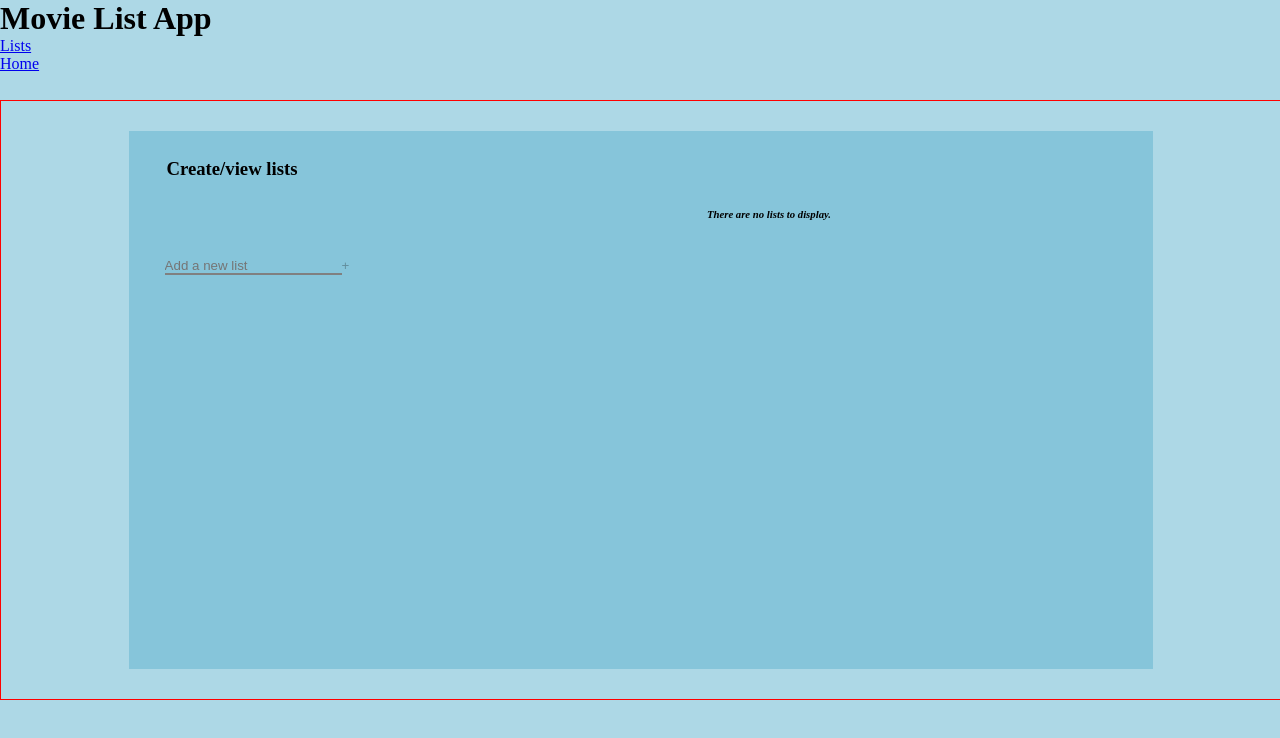
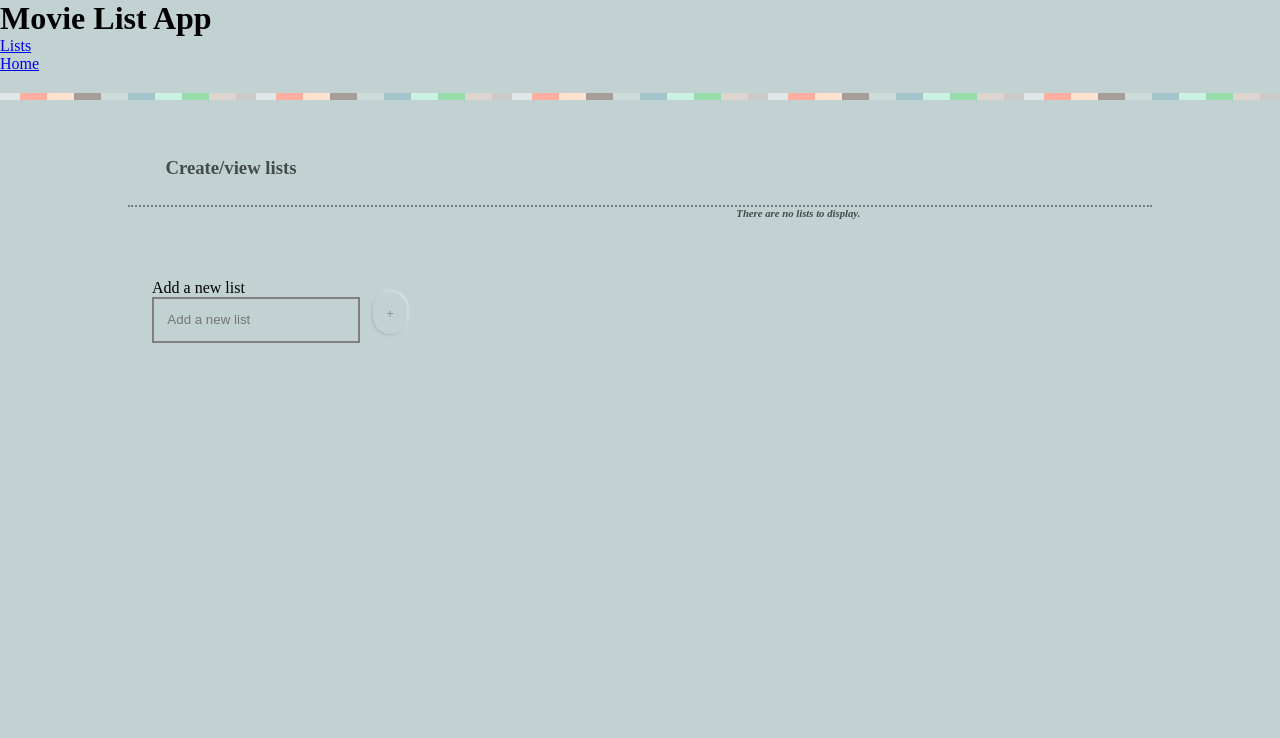
Before and after one commit to sstampher/Movies-List, an Angular app: page /lists in a window 1280 px wide. Shown: the top 738 px of the page. Built offline with nearby package versions, Linux system fonts and the light colour scheme.

Commit message:
styled form errors, added labels, added varuables

```diff
--- a/src/app/app.component.scss
+++ b/src/app/app.component.scss
@@ -1,3 +1,5 @@
+@import '../variables.scss';
+
 .container {
     height: 100vh;
    // width: 100vw;
@@ -10,6 +12,8 @@
     grid-template-rows: 1fr 6fr 1fr;
     header {
         grid-area: header;
+        border-bottom: 7px solid $main-text;
+        @include border-gradient;
     }
 
     main {
@@ -18,7 +22,7 @@
         display: flex;
         justify-content: center;
         align-items: center;
-        border: 1px solid red;
+        overflow-y: scroll;
     }
 
     footer {
--- a/src/app/list-detail/list-detail.component.scss
+++ b/src/app/list-detail/list-detail.component.scss
@@ -1,10 +1,11 @@
+@import "../../variables.scss";
+
 :host {
   display: block;
   height: 90%;
   width: 80%;
   background-color: darken(lightblue, 10%);
   section {
-      // is section necessary?
     &.list {
       border: 1px solid green;
       height: 100%;
@@ -25,7 +26,6 @@
       }
       header {
         grid-area: header;
-          border: 1px solid green;
         display: flex;
         justify-content: left;
         align-items: center;
@@ -40,16 +40,27 @@
       }
       .add-movie {
         grid-area: add-movie;
-          border: 1px solid green;
-          // ways around flex?
         display: flex;
         justify-content: center;
         align-items: center;
+        form {
+          input {
+            &.invalid {
+              border-color: $danger;
+              color: $danger;
+            }
+          }
+        }
+        div {
+          visibility: hidden;
+          &.invalid {
+            visibility: visible;
+            color: $danger;
+          }
+        }
       }
       .view-movies {
-          //overflow
         grid-area: view-movies;
-          border: 1px solid green;
         display: flex;
         align-items: center;
         flex-direction: column;
@@ -59,7 +70,6 @@
           li {
             height: 20%;
             list-style: none;
-              border: 1px solid green;
             margin: 0.35em;
             padding: 1.2em;
             display: flex;
@@ -68,24 +78,31 @@
             &:hover {
               background-color: papayawhip;
             }
-              .actions{
+            form {
+              input {
+                &.invalid {
+                  border-color: $danger;
+                  color: $danger;
+                }
+              }
+              div {
+                visibility: hidden;
+                &.invalid {
+                  visibility: visible;
+                  color: $danger;
+                }
+              }
+            }
+            .actions {
               display: flex;
               flex-direction: row;
-                & > *{
+              & > * {
                 padding: 1em;
-                }
-              form {
-                height: 10%;
-                display: flex;
-                flex-direction: column;
-                justify-content: center;
-                align-items: center;
-              }
-            }
-
               }
             }
           }
         }
       }
     }
+  }
+}
--- a/src/app/list/list.component.html
+++ b/src/app/list/list.component.html
@@ -1,21 +1,40 @@
 <section class="lists">
-
-  <header>
+  <header class="main">
     <h3>Create/view lists</h3>
   </header>
 
   <div class="create-list">
     <form [formGroup]="newList" (ngSubmit)="onSubmit()">
       <!-- labels, placeholder caps (all caps font is good) -->
-      <input type="text" formControlName="name" placeholder="Add a new list" />
-      <!-- are p tags okay for small text?, needs hover cursor -->
-      <button type="submit"
-        [disabled]="newList.get('name').errors && (newList.get('name').errors.required || newList.get('name').errors.nameAlreadyExists)">+</button>
-      <p *ngIf="newList.get('name').errors && newList.get('name').errors.required && newList.get('name').touched">List
-        name is required.</p>
-      <p *ngIf="newList.get('name').errors && newList.get('name').errors.nameAlreadyExists">A list with this name
-        already exists.</p>
+      <label for="add-list"
+        >Add a new list {{ nameAlreadyExists }}
+        <input
+          [ngClass]="{
+            invalid:
+              newList.get('name').errors &&
+              newList.get('name').errors.nameAlreadyExists
+          }"
+          type="text"
+          id="add-list"
+          formControlName="name"
+          placeholder="Add a new list"
+      /></label>
+      <!--needs hover cursor -->
+      <button type="submit" [disabled]="newList.get('name').errors">
+        +
+      </button>
     </form>
+
+    <!-- Validation Errors -->
+    <div
+      [ngClass]="{
+        invalid:
+          newList.get('name').errors &&
+          newList.get('name').errors.nameAlreadyExists
+      }"
+    >
+      A list with this name already exists.
+    </div>
   </div>
 
   <div class="view-lists">
@@ -30,8 +49,10 @@
         <h3>{{ list.name }}</h3>
         <button class="delete" (click)="onDeleteList(list.name)">Delete</button>
         <button class="view" [routerLink]="['/list', list.name]">View</button>
-        <!-- em okay by itself? -->
-        <h6>{{watchedCounter(list.name)}} of {{movieCounter(list.name)}} movies watched.</h6>
+        <h6>
+          {{ watchedCounter(list.name) }} of
+          {{ movieCounter(list.name) }} movies watched.
+        </h6>
       </li>
     </ul>
   </div>
--- a/src/app/list/list.component.scss
+++ b/src/app/list/list.component.scss
@@ -1,14 +1,12 @@
+@import "../../variables.scss";
+
 :host {
   display: block;
   height: 90%;
   width: 80%;
-    background-color: darken(lightblue, 10%);
-    // section needed?
   section {
     &.lists {
-        // border: 1px solid green;
       height: 100%;
-        background-color: darken(lightblue, 10%);
       display: grid;
       grid-template-areas:
         "header header"
@@ -24,8 +22,10 @@
         grid-template-rows: 1fr 1fr 6fr;
       }
       header {
+        color: $dark-text;
+        &.main {
           grid-area: header;
-          // border: 1px solid green;
+          border-bottom: 2px dotted $main-text;
           display: flex;
           justify-content: left;
           align-items: center;
@@ -37,9 +37,9 @@
             margin-left: 2em;
           }
         }
+      }
       .create-list {
         grid-area: create-list;
-          // border: 1px solid green;
         display: flex;
         flex-direction: column;
         justify-content: top;
@@ -50,14 +50,25 @@
           justify-content: center;
           flex-direction: row;
         }
-          // form {
-          //   margin: 1.5em;
-          // }
+        form {
+          display: flex;
+          margin: 1.5em;
+          flex-direction: row;
+          input.invalid {
+            border-color: $danger;
+            color: $danger;
+          }
+        }
+        div {
+          visibility: hidden;
+          &.invalid {
+            visibility: visible;
+            color: $danger;
+          }
+        }
       }
       .view-lists {
-          //overflow
         grid-area: view-lists;
-          // border: 1px solid green;
         display: flex;
         align-items: center;
         flex-direction: column;
@@ -66,16 +77,16 @@
           margin: 1.5em;
           li {
             list-style: none;
-              border: 1px dotted grey;
+            @include neumorphism(10px);
             margin: 0.2em;
             padding: 1.5em 3em;
             display: grid;
             grid-template-areas:
               "name button-delete button-view"
               "counter button-delete button-view";
-              grid-template-columns: 3fr .5fr .5fr;
+            grid-template-columns: 3fr 0.5fr 0.5fr;
             grid-template-rows: 2.5fr 1fr;
-              @media (max-width: 450px){
+            @media (max-width: 450px) {
               grid-template-areas:
                 "name name"
                 "counter counter"
@@ -85,24 +96,24 @@
               padding: 1em;
             }
             &:hover {
-                background-color: papayawhip;
+              background-color: darken($background, 10%);
             }
             h3 {
               grid-area: name;
-                @media(max-width: 450px){
+              @media (max-width: 450px) {
                 text-align: center;
               }
             }
-              button.delete{
+            button.delete {
               grid-area: button-delete;
             }
-              button.view{
+            button.view {
               grid-area: button-view;
             }
-              h6{
+            h6 {
               font-style: italic;
               grid-area: counter;
-                @media(max-width: 450px){
+              @media (max-width: 450px) {
                 text-align: center;
               }
             }
--- a/src/app/list/list.component.ts
+++ b/src/app/list/list.component.ts
@@ -14,6 +14,7 @@ import {
   styleUrls: ["./list.component.scss"]
 })
 export class ListComponent implements OnInit {
+
   lists = [];
   newList = this.formBuilder.group({
     name: new FormControl("", [Validators.required, this.uniqueNameValidator()])
--- a/src/styles.scss
+++ b/src/styles.scss
@@ -1,6 +1,9 @@
 /* You can add global styles to this file, and also import other style files */
+
+@import './variables.scss';
+
 body {
-    background-color: lightblue;
+    background-color: $background;
     box-sizing: border-box;
 }
 
@@ -10,19 +13,18 @@ body {
 }
 
 button {
-    // make sure shorthand is ok
-    background: none;
+    padding: 1em;
+    margin: 1em;
     border: none;
-
+    background: $background;
+    @include neumorphism(60px);
 }
 
 input {
-    // make more concise
-    background:none;
-    border-top: none;
-    border-left: none;
-    border-right: none;
-    border-bottom: 2px solid grey;
+    background: none;
+    border: 2px solid grey;
+    border-radius: 0px;
+    padding: 1em;
     &:focus {
         outline: none;
     }
--- /dev/null
+++ b/src/variables.scss
@@ -0,0 +1,47 @@
+/*.......... Colors ..........*/
+
+$background: rgb(194, 210, 210);
+$main-text: rgb(116, 128, 129);
+$dark-text: darken($main-text, 20%);
+$danger:  rgb(252, 102, 72);
+
+$grad1: rgb(199, 212, 192);
+$grad2: rgb(224, 233, 232);
+$grad3: rgb(203, 203, 203);
+$grad4: rgb(222, 213, 209);
+$grad5: rgb(151, 221, 171);
+$grad6: rgb(201, 242, 228);
+$grad7: rgb(164, 197, 204);
+$grad8: rgb(207, 219, 217);
+$grad9: rgb(168, 158, 153);
+$grad10: rgb(255, 227, 207);
+$grad11: rgb(254, 175, 160);
+
+/*.......... Mixins ..........*/
+
+@mixin neumorphism($radius) {
+  border-radius: $radius;
+  background: $background;
+  box-shadow:  -1px 1px 3px #a7b5b5,
+             1px -1px 3px #ddefef;
+}
+
+@mixin border-gradient {
+    border-image: linear-gradient(
+        to right,
+        $grad2 10%,
+        $grad11 10% 20%,
+        $grad10 20% 30%,
+        $grad9 30% 40%,
+        $grad8 40% 50%,
+        $grad7 50% 60%,
+        $grad6 60% 70%,
+        $grad5 70% 80%,
+        $grad4 80% 90%,
+        $grad3 90% 100%
+
+      )
+      35 round;
+}
+
+/*.......... Viewport Sizes ..........*/
```
Also changed, not shown: src/app/list-detail/list-detail.component.html (+80 -31 lines). Lines whose indentation alone changed are shown as unchanged.
